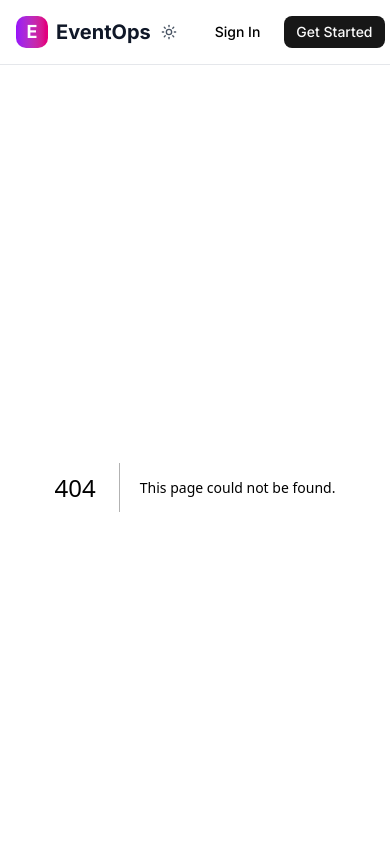
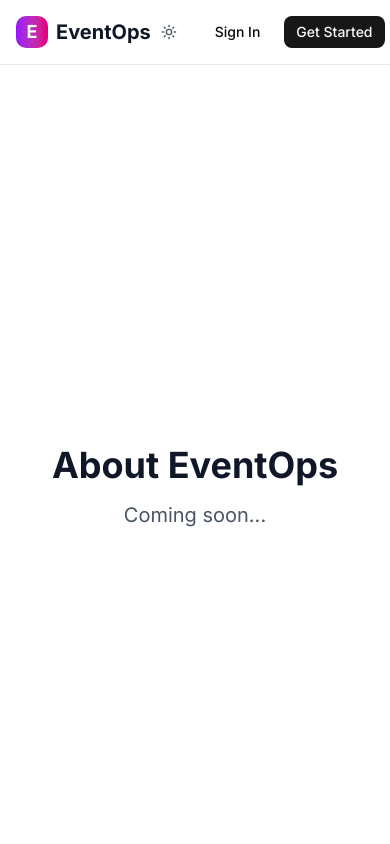
Before and after one commit to Tarunchintakunta/eventops-marketplace, a Next.js app: page /about in a window 390 px wide. Before the commit this address had no page. Shown: the top 844 px of the page. Built offline with nearby package versions, Linux system fonts and the light colour scheme.

Commit message:
feat: add about page placeholder for company information - Include basic page structure and metadata - Ready for company story and team content - Professional layout with responsive design

```diff
--- /dev/null
+++ b/src/app/about/page.tsx
@@ -0,0 +1,29 @@
+import { Metadata } from 'next';
+
+
+
+export const dynamic = 'force-dynamic';
+
+export const metadata: Metadata = {
+  title: 'About EventOps - India&apos;s Leading Event Contractor Marketplace',
+  description: 'Learn about EventOps, our mission to revolutionize event planning in India, and how we connect customers with verified vendors for perfect events.',
+  openGraph: {
+    title: 'About EventOps - India&apos;s Leading Event Contractor Marketplace',
+    description: 'Learn about EventOps, our mission to revolutionize event planning in India.',
+  },
+};
+
+export default function AboutPage() {
+  return (
+    <div className="min-h-screen bg-white dark:bg-gray-900 flex items-center justify-center">
+      <div className="text-center">
+        <h1 className="text-4xl font-bold text-gray-900 dark:text-white mb-4">
+          About EventOps
+        </h1>
+        <p className="text-xl text-gray-600 dark:text-gray-400">
+          Coming soon...
+        </p>
+      </div>
+    </div>
+  );
+}
```
